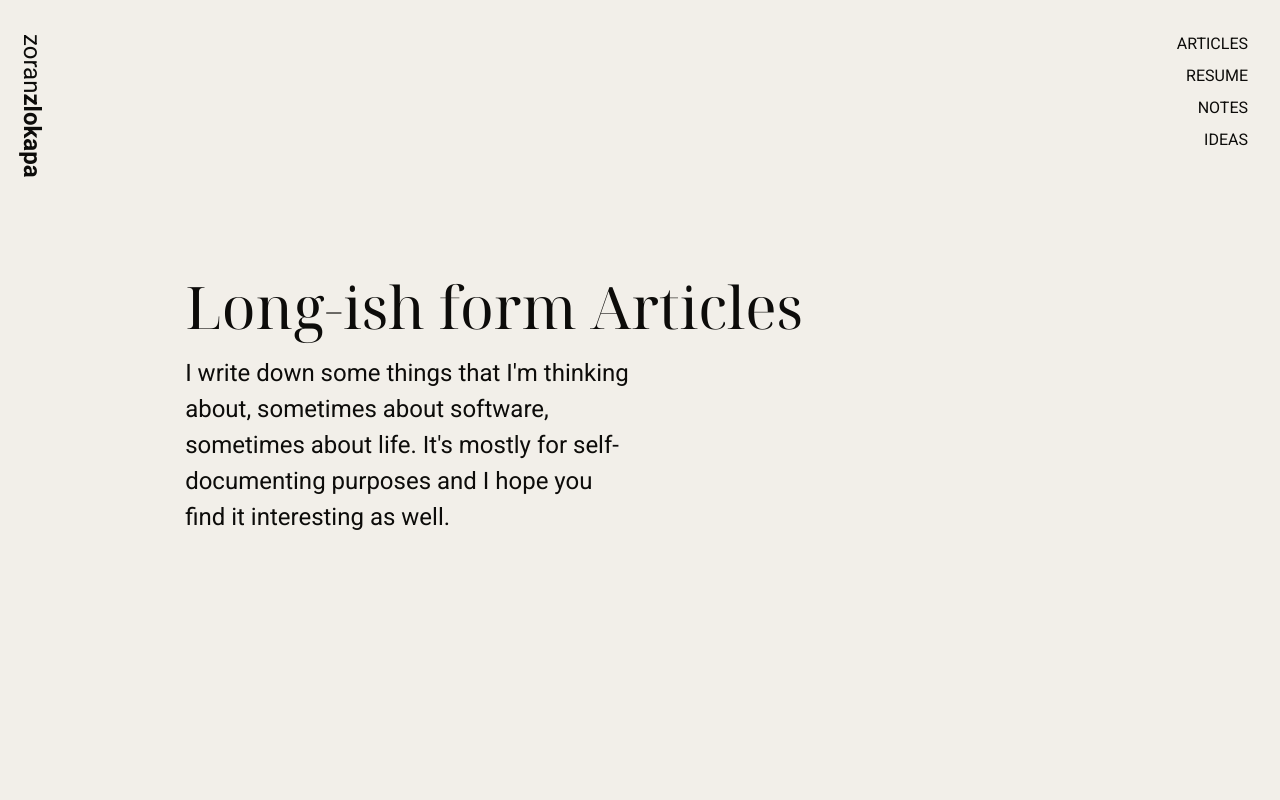
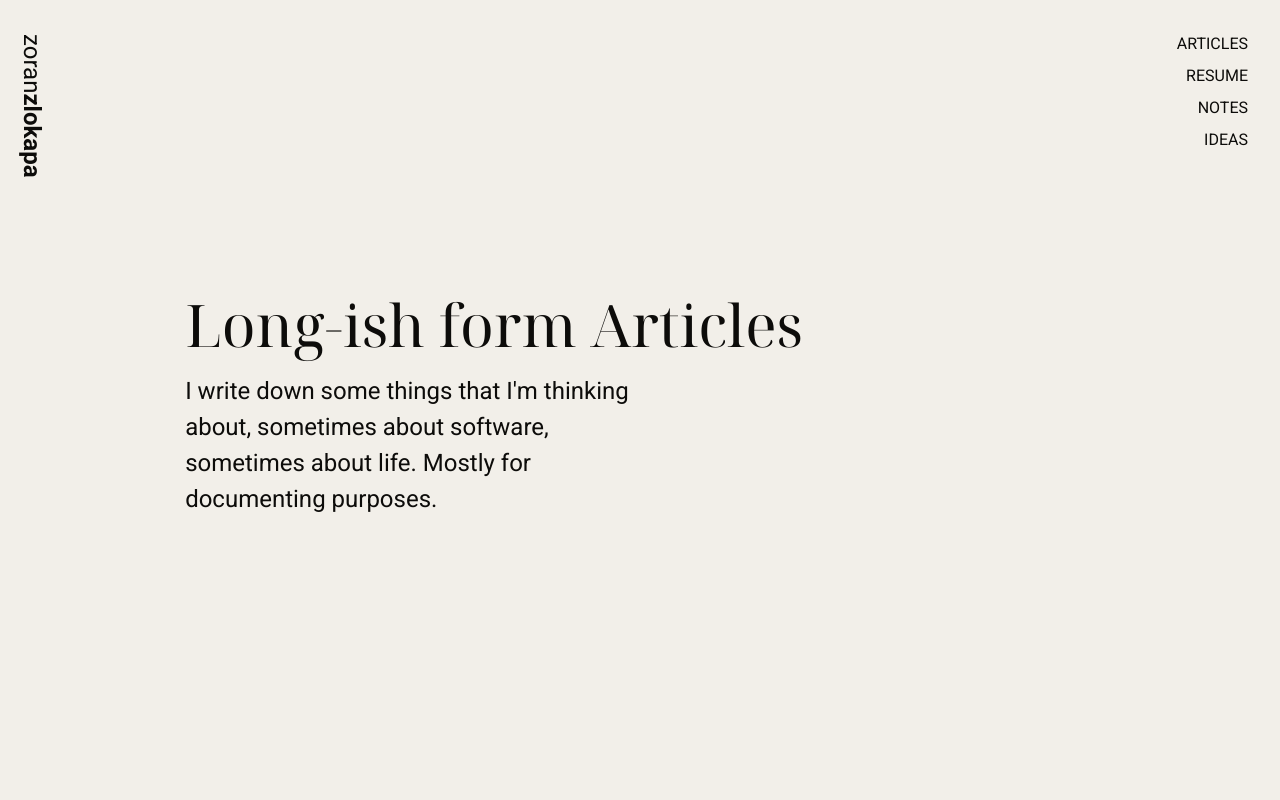
Before and after one commit to iamzoka/madebyzoka, a Next.js app: page /articles in a window 1280 px wide. Shown: the top 800 px of the page. Built offline with nearby package versions, Linux system fonts and the light colour scheme.

Commit message:
Updated articles heading on homepage

```diff
--- a/src/app/articles/page.tsx
+++ b/src/app/articles/page.tsx
@@ -14,7 +14,7 @@ export default async function Page() {
     <article className="c-page c-page--single c-page--articles-list u-grid">
       <PageHeader
         title="Long-ish form Articles"
-        summary="I write down some things that I'm thinking about, sometimes about software, sometimes about life. It's mostly for self-documenting purposes and I hope you find it interesting as well."
+        summary="I write down some things that I'm thinking about, sometimes about software, sometimes about life. Mostly for documenting purposes."
       />
 
       <div className="c-page__body">
--- a/src/app/page.tsx
+++ b/src/app/page.tsx
@@ -24,12 +24,12 @@ export default async function Page() {
       </section>
 
       <section className="c-section c-section--articles u-grid">
-        <header className="c-section__header">
-          <h2>Articles &amp; Thoughts</h2>
-          <p>I write down some things that I&apos;m thinking about, sometimes about software, sometimes about life. It&apos;s mostly for self-documenting purposes but I think you might find it interesting as well.</p>
-        </header>
+        <div className="c-section-articles-list">
+          <header className="c-section__header">
+            <h2>Articles &amp; Thoughts</h2>
+            <p>I write down some things that I&apos;m thinking about, sometimes about software, sometimes about life. Mostly for documenting purposes.</p>
+          </header>
 
-        <div className="c-section-articles-list">
           <ul className="c-headlines">
             {limitedArticles.map((article) => (
               <li key={article.slug}>
```
